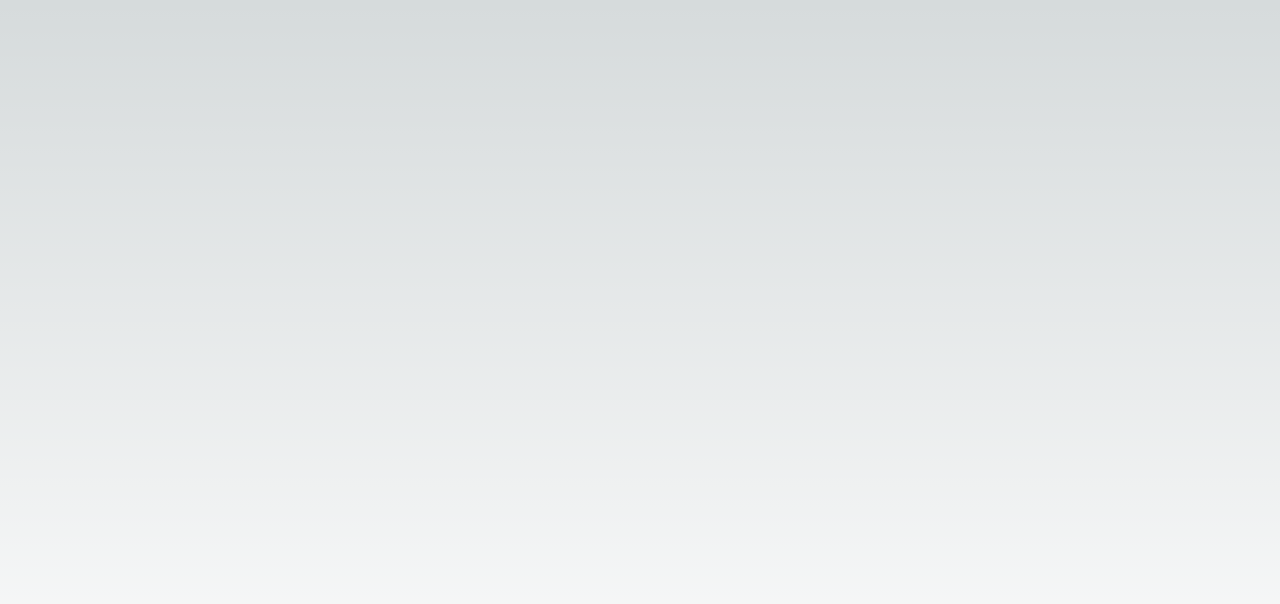
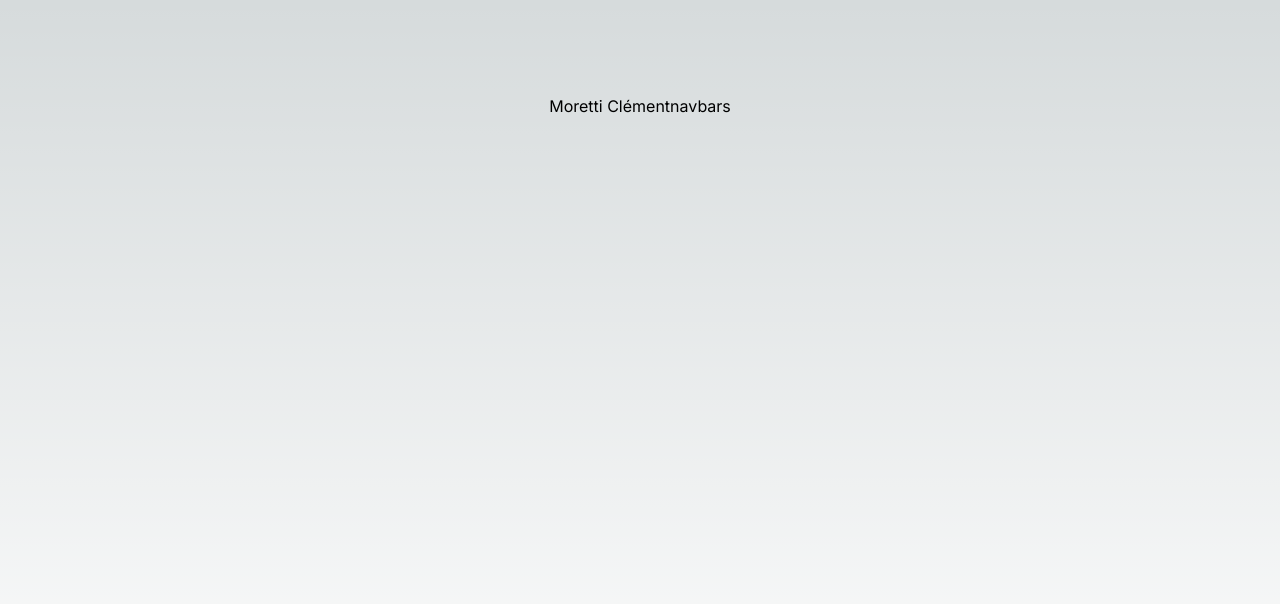
Before and after one commit to daddykoala/myPortfolio-nextJS, a Next.js app in the folder portfolio-next/: page / in a window 1280 px wide. Shown: the top 604 px of the page. Built offline with nearby package versions, Linux system fonts and the light colour scheme.

Commit message:
add component header

```diff
--- a/portfolio-next/component/header/header.js
+++ b/portfolio-next/component/header/header.js
@@ -1,11 +1,13 @@
 import React from 'react'
 import styles from '@/styles/header.module.css'
 
-export default function header() {
+export default function Header() {
   return (
-    <header className="header">
-        <div>s</div>
-        <div>s</div>
+    <header className={styles.header}>
+        <div>Moretti Clément</div>
+        <div>navbar
+
+        </div>
         <div>s</div>
     </header>
 
--- a/portfolio-next/src/pages/index.js
+++ b/portfolio-next/src/pages/index.js
@@ -2,6 +2,8 @@ import Head from 'next/head'
 import Image from 'next/image'
 import { Inter } from 'next/font/google'
 import styles from '@/styles/Home.module.css'
+//component
+import Header from '../../component/header/header'
 
 const inter = Inter({ subsets: ['latin'] })
 
@@ -15,7 +17,7 @@ export default function Home() {
         <link rel="icon" href="/favicon.ico" />
       </Head>
       <main className={`${styles.main} ${inter.className}`}>
-
+        <Header></Header>
       </main>
     </>
   )
--- a/portfolio-next/src/styles/header.module.css
+++ b/portfolio-next/src/styles/header.module.css
@@ -0,0 +1,3 @@
+.header{
+    display: flex;
+}
```
